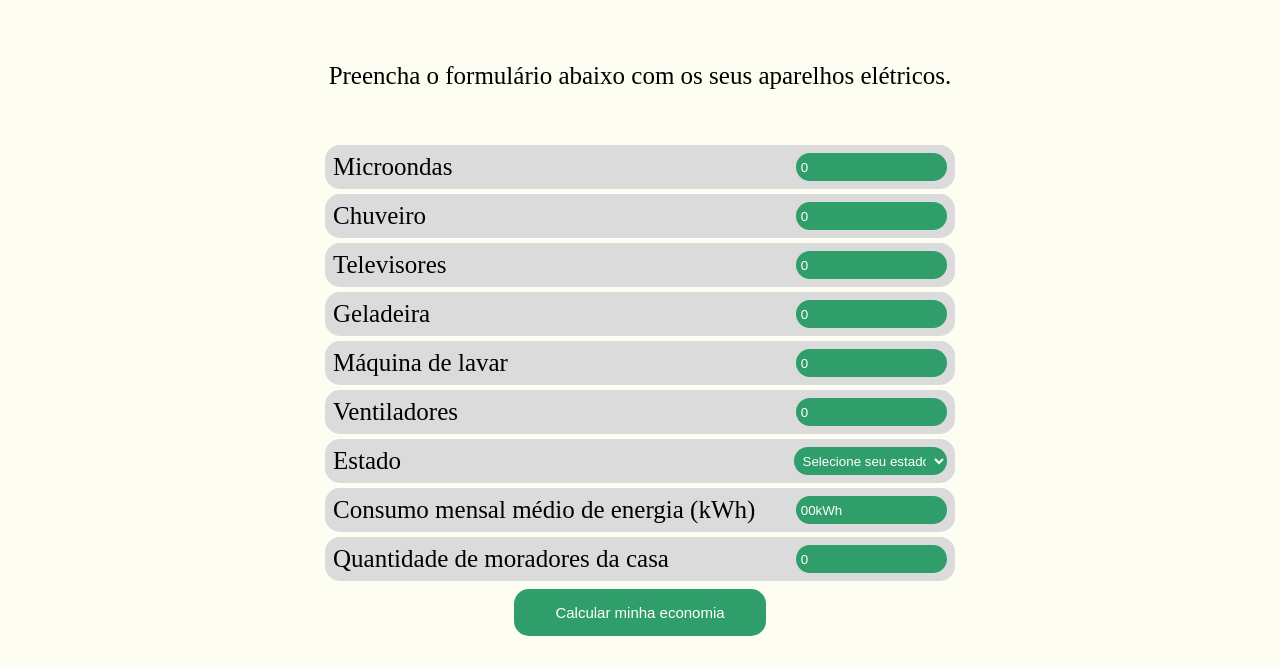
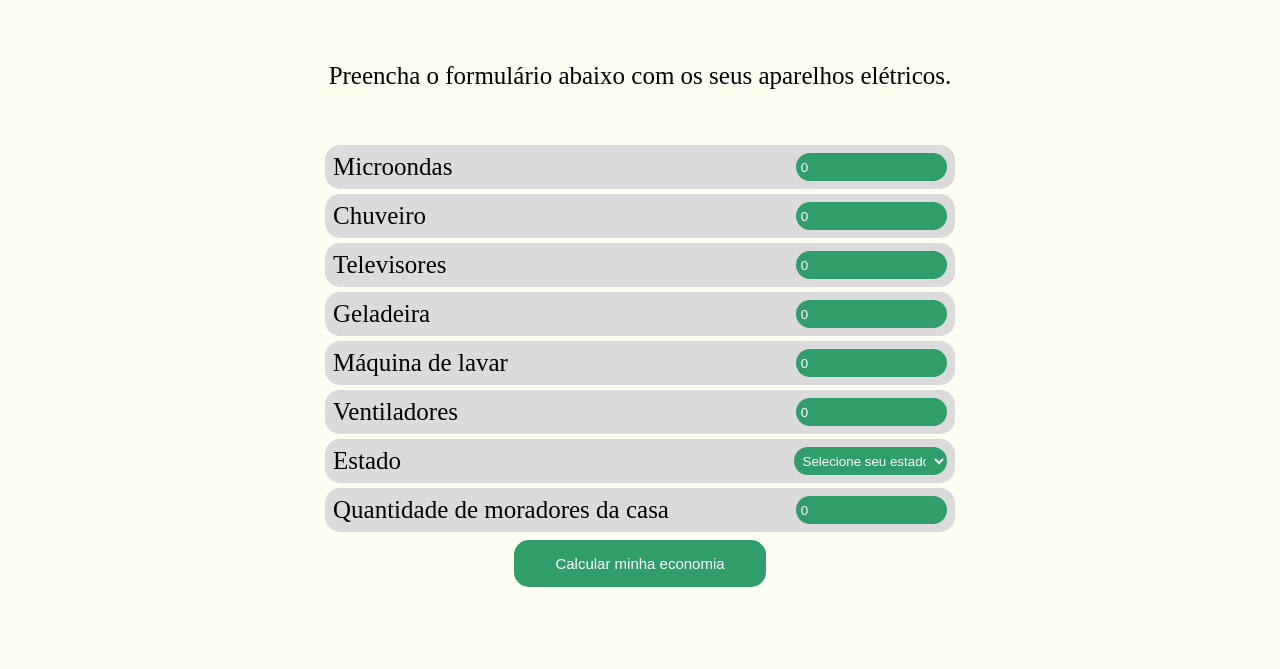
Before and after one commit to Voidzinn/EcoWATT, a website: page formulario.html in a window 1280 px wide. Shown: the part 210-879 px from the top of the page. Drawn offline with nearby package versions, Linux system fonts and the light colour scheme.

Commit message:
Retirado do formulário campo que não fazia sentido.

```diff
--- a/formulario.html
+++ b/formulario.html
@@ -79,9 +79,6 @@
                         <option value="TO">Tocantins</option>
                     </select>
                 </label>
-                <label class="fundo_componente">Consumo mensal médio de energia (kWh)
-                    <input type="text" placeholder="00kWh">
-                </label>
                 <label class="fundo_componente">Quantidade de moradores da casa
                     <input type="number" placeholder="0">
                 </label>
```
